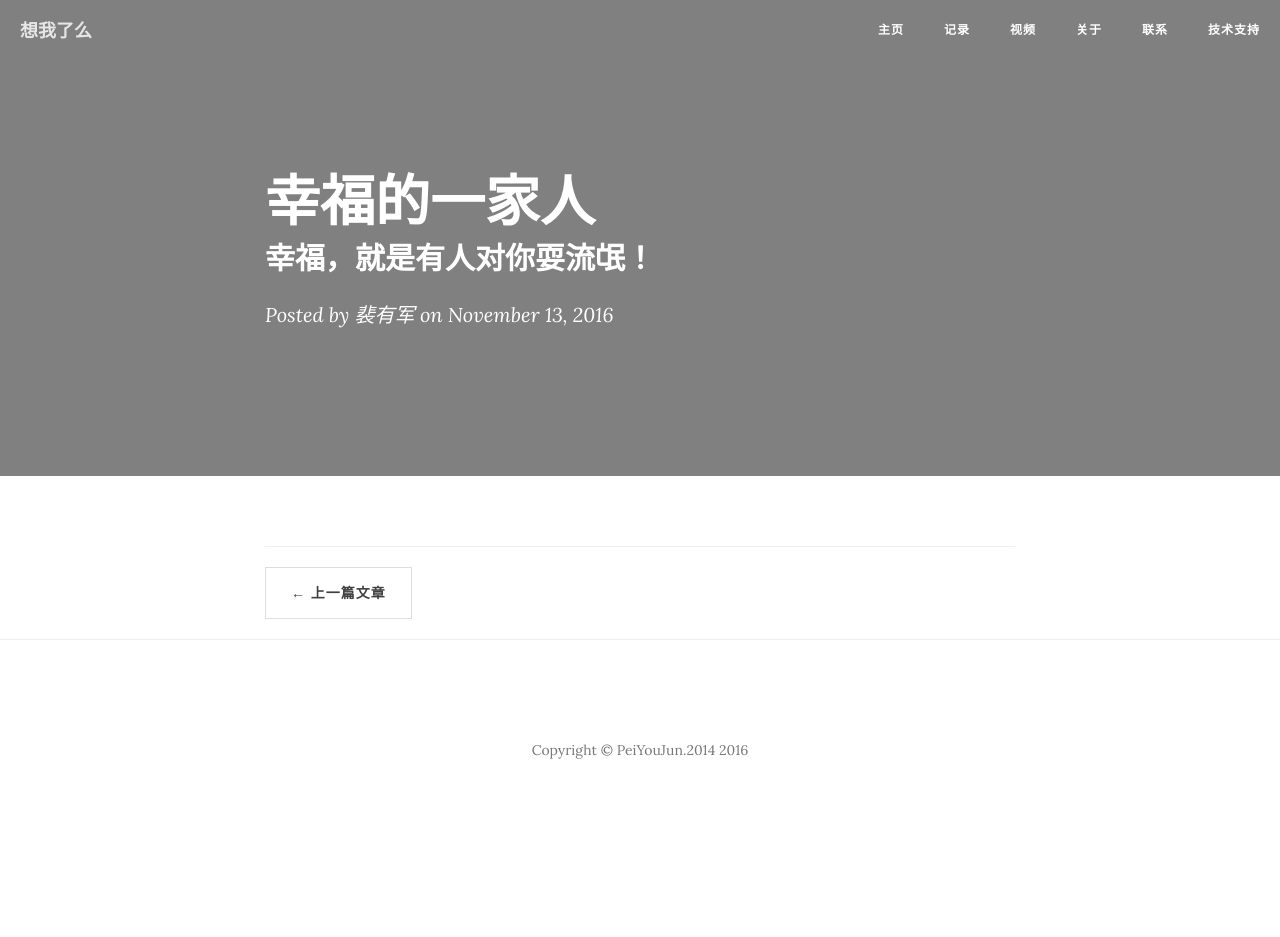
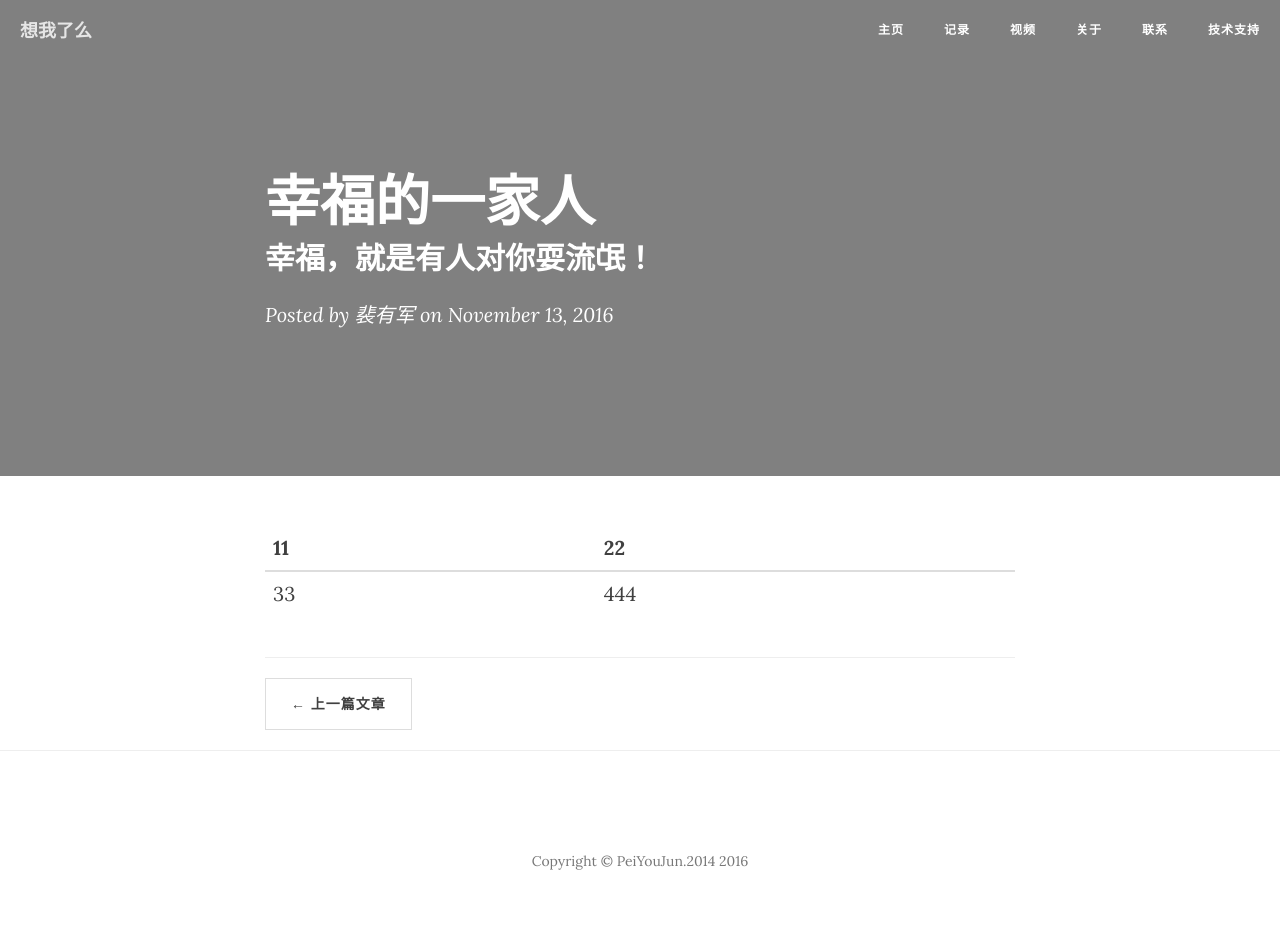
Before and after one commit to onelazyboy/onelazyboy.github.io, a Jekyll site: the page built from _posts/2016-11-13-写法测试.md, in a window 1280 px wide. Built offline with Jekyll 4.4.1, drawn with Linux system fonts in a browser that asks for light colours; nearby versions of some CDN libraries; before the commit the page ends 900 px from its top, so only the background shows below that.

Commit message:
修改文件: _posts/2016-11-13-写法测试.md

```diff
--- a/_posts/2016-11-13-写法测试.md
+++ b/_posts/2016-11-13-写法测试.md
@@ -8,3 +8,7 @@ catalog: true
 tags:
     - 幸福照
 ---
+
+| 11  | 22  |
+| --- | --- |
+| 33  | 444 |
```
